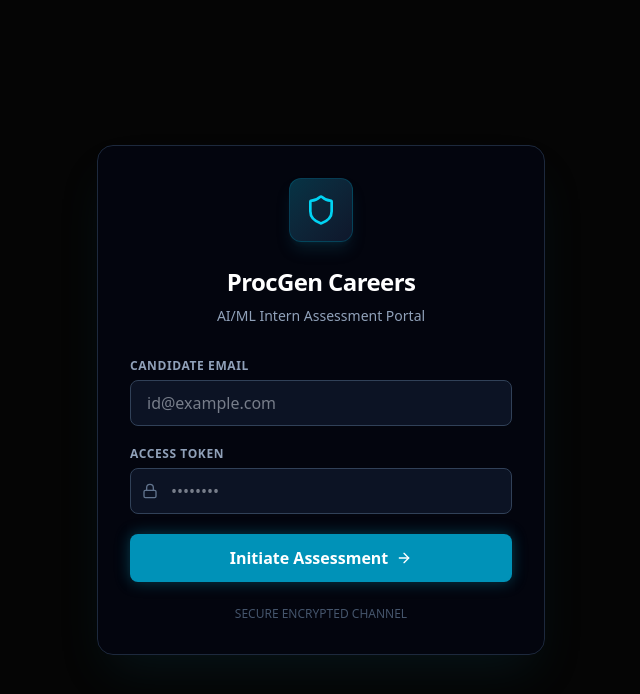
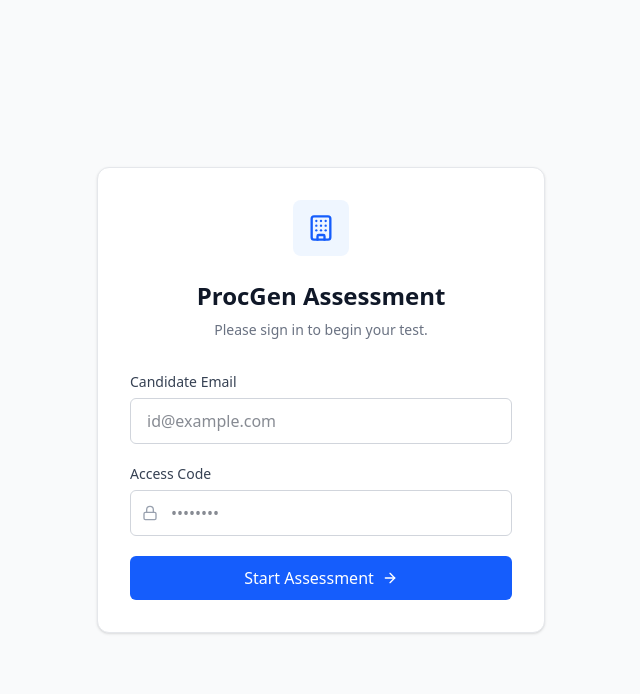
Before and after one commit to Aryan2627/hire, a Next.js app: page / in a window 1280 px wide. Shown: the top 694 px of the page, without its empty margins (319-959 px from the left). Built offline with nearby package versions, Linux system fonts and the light colour scheme.

Commit message:
ui: refactor theme to professional clean SaaS style

```diff
--- a/src/app/exam/page.tsx
+++ b/src/app/exam/page.tsx
@@ -1,7 +1,7 @@
 'use client';
 import { useState, useEffect, useCallback, useRef } from 'react';
 import { useRouter } from 'next/navigation';
-import { Clock, Shield, CheckCircle2, ChevronRight, Send, AlertTriangle, AlertOctagon, Code2 } from 'lucide-react';
+import { Clock, Building, CheckCircle2, ChevronRight, Send, AlertTriangle, AlertOctagon, Code2 } from 'lucide-react';
 import questionsDb from '@/questions.json';
 
 export default function ExamPage() {
@@ -129,16 +129,16 @@ export default function ExamPage() {
   };
 
   if (loading) {
-    return <div className="flex-1 flex items-center justify-center"><div className="animate-pulse text-cyan-500 font-bold">ESTABLISHING SECURE CONNECTION...</div></div>;
+    return <div className="flex-1 flex items-center justify-center"><div className="text-gray-500 font-medium">Loading Assessment...</div></div>;
   }
 
   if (errorMsg) {
     return (
-      <div className="flex-1 flex items-center justify-center p-6">
-        <div className="max-w-md w-full border border-red-900/50 bg-red-950/20 backdrop-blur-md p-8 rounded-2xl text-center shadow-[0_0_30px_rgba(239,68,68,0.1)]">
-          <AlertTriangle className="w-16 h-16 text-red-500 mx-auto mb-4" />
-          <h2 className="text-xl font-bold text-white mb-2">System Error</h2>
-          <p className="text-red-400 mb-6 font-sans text-sm">{errorMsg}</p>
+      <div className="flex-1 flex items-center justify-center p-6 bg-gray-50">
+        <div className="max-w-md w-full border border-red-200 bg-white p-8 rounded-xl text-center shadow-sm">
+          <AlertTriangle className="w-12 h-12 text-red-500 mx-auto mb-4" />
+          <h2 className="text-xl font-bold text-gray-900 mb-2">System Error</h2>
+          <p className="text-gray-600 mb-6 text-sm">{errorMsg}</p>
         </div>
       </div>
     );
@@ -146,12 +146,11 @@ export default function ExamPage() {
 
   if (statusData?.status === 'SUSPENDED') {
     return (
-      <div className="flex-1 flex items-center justify-center p-6">
-        <div className="max-w-md w-full border border-red-900/50 bg-red-950/20 backdrop-blur-md p-8 rounded-2xl text-center shadow-[0_0_30px_rgba(239,68,68,0.1)]">
-          <AlertOctagon className="w-16 h-16 text-red-500 mx-auto mb-4" />
-          <h2 className="text-2xl font-bold text-white mb-2">Test Suspended</h2>
-          <p className="text-red-400 mb-6 font-sans">Your session has been securely terminated due to multiple window switching violations. This incident has been logged.</p>
-          <div className="text-xs text-red-500 font-mono">STATUS: 403 FORBIDDEN | SESSION TERMINATED</div>
+      <div className="flex-1 flex items-center justify-center p-6 bg-gray-50">
+        <div className="max-w-md w-full border border-red-200 bg-white p-8 rounded-xl text-center shadow-sm">
+          <AlertOctagon className="w-12 h-12 text-red-500 mx-auto mb-4" />
+          <h2 className="text-2xl font-bold text-gray-900 mb-2">Test Suspended</h2>
+          <p className="text-gray-600 mb-6">Your session has been terminated due to multiple window switching violations. This incident has been logged.</p>
         </div>
       </div>
     );
@@ -159,12 +158,11 @@ export default function ExamPage() {
 
   if (statusData?.status === 'COMPLETED') {
     return (
-      <div className="flex-1 flex items-center justify-center p-6">
-        <div className="max-w-md w-full border border-green-900/50 bg-green-950/20 backdrop-blur-md p-8 rounded-2xl text-center shadow-[0_0_30px_rgba(22,163,74,0.1)]">
-          <CheckCircle2 className="w-16 h-16 text-green-500 mx-auto mb-4" />
-          <h2 className="text-2xl font-bold text-white mb-2">Evaluation Complete</h2>
-          <p className="text-slate-400 mb-6 font-sans">Your responses have been securely encrypted and submitted for automated evaluation. You may now close this window.</p>
-          <div className="text-xs text-slate-500 font-mono">STATUS: 200 OK | SESSION TERMINATED</div>
+      <div className="flex-1 flex items-center justify-center p-6 bg-gray-50">
+        <div className="max-w-md w-full border border-gray-200 bg-white p-8 rounded-xl text-center shadow-sm">
+          <CheckCircle2 className="w-12 h-12 text-green-500 mx-auto mb-4" />
+          <h2 className="text-2xl font-bold text-gray-900 mb-2">Evaluation Complete</h2>
+          <p className="text-gray-600 mb-6">Your responses have been successfully submitted for evaluation. You may now close this window.</p>
         </div>
       </div>
     );
@@ -180,21 +178,21 @@ export default function ExamPage() {
   };
 
   return (
-    <div className="flex-1 flex flex-col bg-[#050505]">
-      <header className="sticky top-0 z-50 bg-slate-950/80 backdrop-blur-lg border-b border-slate-800 px-6 py-4 flex justify-between items-center">
+    <div className="flex-1 flex flex-col bg-gray-50">
+      <header className="sticky top-0 z-50 bg-white border-b border-gray-200 px-6 py-4 flex justify-between items-center shadow-sm">
         <div className="flex items-center gap-3">
-          <Shield className="text-cyan-500 w-6 h-6" />
+          <Building className="text-blue-600 w-6 h-6" />
           <div>
-            <div className="text-sm font-bold text-white tracking-widest uppercase">ProcGen Assessment</div>
-            <div className="text-xs text-slate-400">Candidate: {statusData?.email}</div>
+            <div className="text-sm font-semibold text-gray-900">ProcGen Assessment</div>
+            <div className="text-xs text-gray-500">{statusData?.email}</div>
           </div>
         </div>
 
         <div className="flex items-center gap-6">
-          <div className="text-xs font-bold text-slate-400 uppercase tracking-widest hidden sm:block">
+          <div className="text-sm font-medium text-gray-500 hidden sm:block">
             Section {currentSectionIdx + 1} of {questionsDb.sections.length}
           </div>
-          <div className={`flex items-center gap-2 font-bold text-lg px-4 py-1.5 rounded-lg border ${timeLeft < 300 ? 'bg-red-950/50 border-red-900 text-red-500' : 'bg-slate-900 border-slate-700 text-cyan-400'}`}>
+          <div className={`flex items-center gap-2 font-semibold text-lg px-4 py-1.5 rounded-md border ${timeLeft < 300 ? 'bg-red-50 border-red-200 text-red-600' : 'bg-white border-gray-200 text-gray-700'}`}>
             <Clock className="w-4 h-4" />
             {formatTime(timeLeft)}
           </div>
@@ -204,37 +202,37 @@ export default function ExamPage() {
       <main className="flex-1 overflow-y-auto p-4 sm:p-8">
         <div className="max-w-4xl mx-auto">
           {warnings > 0 && (
-             <div className="bg-red-950/50 border border-red-900/50 text-red-400 p-3 rounded-lg text-sm mb-6 flex items-center gap-3 font-sans">
+             <div className="bg-red-50 border border-red-200 text-red-700 p-3 rounded-md text-sm mb-6 flex items-center gap-3">
                <AlertTriangle className="w-5 h-5 flex-shrink-0" />
                <div><strong>Warning:</strong> You have switched windows {warnings}/3 times. Your test will be suspended upon reaching 3 violations.</div>
              </div>
           )}
 
-          <div className="mb-8 border-b border-slate-800 pb-4">
-            <h1 className="text-3xl font-bold text-white mb-2">{currentSection.title}</h1>
-            <p className="text-slate-400 font-sans text-sm">Attempt all questions. You can skip this section or submit early to proceed.</p>
+          <div className="mb-8 border-b border-gray-200 pb-4">
+            <h1 className="text-2xl font-bold text-gray-900 mb-2">{currentSection.title}</h1>
+            <p className="text-gray-500 text-sm">Attempt all questions. You can skip this section or submit early to proceed.</p>
           </div>
 
-          <div className="space-y-8 mb-12">
+          <div className="space-y-6 mb-24">
             {currentSection.questions.map((q: any, idx: number) => (
-              <div key={q.id} className="bg-slate-900/40 border border-slate-800/50 rounded-xl p-6 hover:border-slate-700 transition-colors">
+              <div key={q.id} className="bg-white border border-gray-200 rounded-lg p-6 shadow-sm">
                 <div className="flex gap-4">
-                  <div className="flex-shrink-0 w-8 h-8 rounded-full bg-slate-800 text-slate-300 flex items-center justify-center font-bold text-sm">
+                  <div className="flex-shrink-0 w-8 h-8 rounded-full bg-blue-50 text-blue-600 flex items-center justify-center font-bold text-sm">
                     {idx + 1}
                   </div>
                   <div className="flex-1">
-                    <p className="text-slate-200 font-sans text-base leading-relaxed mb-5 font-medium">{q.text}</p>
+                    <p className="text-gray-900 text-base leading-relaxed mb-5 font-medium">{q.text}</p>
 
                     {q.type === 'code_editor' ? (
-                      <div className="rounded-xl overflow-hidden border border-slate-700 shadow-inner">
-                        <div className="bg-slate-800/80 text-slate-300 text-xs px-4 py-2 font-mono flex items-center gap-2 border-b border-slate-700">
-                          <Code2 className="w-4 h-4 text-cyan-500" />
+                      <div className="rounded-md overflow-hidden border border-gray-300">
+                        <div className="bg-gray-100 text-gray-600 text-xs px-4 py-2 font-mono flex items-center gap-2 border-b border-gray-300">
+                          <Code2 className="w-4 h-4 text-gray-500" />
                           {q.language?.toUpperCase() || 'CODE'}
                         </div>
                         <textarea
                           value={answers[q.id] || ''}
                           onChange={(e) => handleOptionSelect(q.id, e.target.value)}
-                          className="w-full h-64 bg-[#0d1117] text-green-400 p-4 focus:outline-none focus:bg-[#0a0d12] transition-colors font-mono text-sm resize-y"
+                          className="w-full h-64 bg-[#1e1e1e] text-[#d4d4d4] p-4 focus:outline-none transition-colors font-mono text-sm resize-y"
                           placeholder={`// Write your ${q.language} code here...`}
                           spellCheck="false"
                         ></textarea>
@@ -243,8 +241,8 @@ export default function ExamPage() {
                       <textarea
                         value={answers[q.id] || ''}
                         onChange={(e) => handleOptionSelect(q.id, e.target.value)}
-                        className="w-full h-48 bg-slate-950 border border-slate-700 text-slate-300 p-4 rounded-lg focus:outline-none focus:border-cyan-500 focus:ring-1 focus:ring-cyan-500 font-sans text-sm"
-                        placeholder="Enter your detailed deployment strategy..."
+                        className="w-full h-48 bg-white border border-gray-300 text-gray-900 p-4 rounded-md focus:outline-none focus:ring-2 focus:ring-blue-500 focus:border-transparent text-sm resize-y"
+                        placeholder="Type your answer here..."
                       ></textarea>
                     ) : (
                       <div className="grid grid-cols-1 sm:grid-cols-2 gap-3">
@@ -254,12 +252,12 @@ export default function ExamPage() {
                             <div
                               key={opt}
                               onClick={() => handleOptionSelect(q.id, opt)}
-                              className={`flex items-center gap-3 p-4 rounded-lg cursor-pointer border transition-all ${isSelected ? 'bg-cyan-950/30 border-cyan-500/50 text-cyan-300' : 'bg-slate-950 border-slate-800 text-slate-400 hover:border-slate-600 hover:bg-slate-900'}`}
+                              className={`flex items-center gap-3 p-4 rounded-md cursor-pointer border transition-colors ${isSelected ? 'bg-blue-50 border-blue-500 text-blue-800' : 'bg-white border-gray-200 text-gray-700 hover:bg-gray-50'}`}
                             >
-                              <div className={`w-4 h-4 rounded-full border flex items-center justify-center flex-shrink-0 ${isSelected ? 'border-cyan-500' : 'border-slate-600'}`}>
-                                {isSelected && <div className="w-2 h-2 bg-cyan-500 rounded-full"></div>}
+                              <div className={`w-4 h-4 rounded-full border flex items-center justify-center flex-shrink-0 ${isSelected ? 'border-blue-600' : 'border-gray-300'}`}>
+                                {isSelected && <div className="w-2 h-2 bg-blue-600 rounded-full"></div>}
                               </div>
-                              <span className="font-sans text-sm">{opt}</span>
+                              <span className="text-sm">{opt}</span>
                             </div>
                           );
                         })}
@@ -270,26 +268,28 @@ export default function ExamPage() {
               </div>
             ))}
           </div>
+        </div>
+      </main>
 
-          <div className="flex justify-between items-center bg-slate-900/80 p-6 rounded-xl border border-slate-800 sticky bottom-6 shadow-2xl backdrop-blur-md">
+      <div className="fixed bottom-0 left-0 right-0 bg-white p-4 border-t border-gray-200 shadow-[0_-4px_6px_-1px_rgba(0,0,0,0.05)]">
+        <div className="max-w-4xl mx-auto flex justify-between items-center">
           <button
             onClick={handleNextSection}
             disabled={submitting}
-              className="text-slate-400 hover:text-slate-200 font-bold text-sm tracking-wider uppercase transition-colors"
+            className="text-gray-500 hover:text-gray-700 font-medium text-sm transition-colors"
           >
             Skip Section
           </button>
           <button
             onClick={handleNextSection}
             disabled={submitting}
-              className="bg-cyan-600 hover:bg-cyan-500 text-white font-bold py-3 px-8 rounded-lg transition-all flex items-center gap-2 shadow-[0_0_15px_rgba(8,145,178,0.4)] disabled:opacity-50"
+            className="bg-blue-600 hover:bg-blue-700 text-white font-medium py-2.5 px-6 rounded-md transition-colors flex items-center gap-2 disabled:opacity-50"
           >
-              {submitting ? 'PROCESSING...' : (isLastSection ? 'SUBMIT EXAM' : 'NEXT SECTION')}
+            {submitting ? 'Processing...' : (isLastSection ? 'Submit Assessment' : 'Next Section')}
             {isLastSection ? <Send className="w-4 h-4" /> : <ChevronRight className="w-4 h-4" />}
           </button>
         </div>
       </div>
-      </main>
     </div>
   );
 }
--- a/src/app/globals.css
+++ b/src/app/globals.css
@@ -12,6 +12,6 @@
 }
 
 body {
-  background-color: #050505;
-  color: #e2e8f0;
+  background-color: #f9fafb;
+  color: #111827;
 }
--- a/src/app/layout.tsx
+++ b/src/app/layout.tsx
@@ -2,8 +2,8 @@ import type { Metadata } from 'next';
 import './globals.css';
 
 export const metadata: Metadata = {
-  title: 'ProcGen | Hiring Portal',
-  description: 'AI/ML Intern Assessment Portal',
+  title: 'ProcGen | Assessment Portal',
+  description: 'ProcGen Candidate Assessment Portal',
 };
 
 export default function RootLayout({
@@ -13,7 +13,7 @@ export default function RootLayout({
 }) {
   return (
     <html lang="en">
-      <body className="bg-[#050505] text-slate-200 antialiased min-h-screen flex flex-col font-mono selection:bg-cyan-900 selection:text-cyan-50">
+      <body className="bg-gray-50 text-gray-900 antialiased min-h-screen flex flex-col font-sans selection:bg-blue-100 selection:text-blue-900">
         <main className="flex-1 flex flex-col">{children}</main>
       </body>
     </html>
--- a/src/app/page.tsx
+++ b/src/app/page.tsx
@@ -1,7 +1,7 @@
 'use client';
 import { useState } from 'react';
 import { useRouter } from 'next/navigation';
-import { Lock, Shield, ArrowRight } from 'lucide-react';
+import { Lock, ArrowRight, Building } from 'lucide-react';
 
 export default function LoginPage() {
   const router = useRouter();
@@ -36,47 +36,45 @@ export default function LoginPage() {
   };
 
   return (
-    <div className="flex-1 flex items-center justify-center p-6 relative overflow-hidden">
-      <div className="absolute top-0 left-0 w-full h-full bg-[radial-gradient(ellipse_at_top,_var(--tw-gradient-stops))] from-slate-900 via-[#050505] to-[#050505] z-0"></div>
-
-      <div className="relative z-10 w-full max-w-md border border-slate-800 bg-slate-950/50 backdrop-blur-xl p-8 rounded-2xl shadow-2xl shadow-cyan-900/20">
+    <div className="flex-1 flex items-center justify-center p-6 bg-gray-50">
+      <div className="w-full max-w-md bg-white p-8 rounded-xl shadow-sm border border-gray-200">
         <div className="flex justify-center mb-6">
-          <div className="w-16 h-16 bg-gradient-to-br from-cyan-950 to-slate-900 border border-cyan-800/50 rounded-xl flex items-center justify-center shadow-lg shadow-cyan-900/30">
-            <Shield className="text-cyan-400 w-8 h-8" />
+          <div className="w-14 h-14 bg-blue-50 text-blue-600 rounded-lg flex items-center justify-center">
+            <Building className="w-7 h-7" />
           </div>
         </div>
 
-        <h1 className="text-2xl font-bold text-center text-white mb-2 tracking-tight">ProcGen Careers</h1>
-        <p className="text-center text-slate-400 text-sm mb-8 font-sans">AI/ML Intern Assessment Portal</p>
+        <h1 className="text-2xl font-bold text-center text-gray-900 mb-2">ProcGen Assessment</h1>
+        <p className="text-center text-gray-500 text-sm mb-8">Please sign in to begin your test.</p>
 
         {error && (
-          <div className="bg-red-950/50 border border-red-900/50 text-red-400 p-3 rounded-lg text-sm mb-6 flex items-center gap-2">
-            <Shield className="w-4 h-4" /> {error}
+          <div className="bg-red-50 border border-red-200 text-red-600 p-3 rounded-md text-sm mb-6 flex items-center gap-2">
+            {error}
           </div>
         )}
 
         <form onSubmit={handleLogin} className="space-y-5">
           <div>
-            <label className="block text-xs font-semibold text-slate-400 mb-1.5 uppercase tracking-wider">Candidate Email</label>
+            <label className="block text-sm font-medium text-gray-700 mb-1.5">Candidate Email</label>
             <input
               type="email"
               required
               value={email}
               onChange={(e) => setEmail(e.target.value)}
-              className="w-full bg-slate-900/80 border border-slate-700 text-slate-200 px-4 py-2.5 rounded-lg focus:outline-none focus:border-cyan-500 focus:ring-1 focus:ring-cyan-500 transition-colors font-sans"
+              className="w-full bg-white border border-gray-300 text-gray-900 px-4 py-2.5 rounded-md focus:outline-none focus:ring-2 focus:ring-blue-500 focus:border-transparent transition-shadow"
               placeholder="id@example.com"
             />
           </div>
           <div>
-            <label className="block text-xs font-semibold text-slate-400 mb-1.5 uppercase tracking-wider">Access Token</label>
+            <label className="block text-sm font-medium text-gray-700 mb-1.5">Access Code</label>
             <div className="relative">
-              <Lock className="absolute left-3 top-1/2 -translate-y-1/2 w-4 h-4 text-slate-500" />
+              <Lock className="absolute left-3 top-1/2 -translate-y-1/2 w-4 h-4 text-gray-400" />
               <input
                 type="password"
                 required
                 value={password}
                 onChange={(e) => setPassword(e.target.value)}
-                className="w-full bg-slate-900/80 border border-slate-700 text-slate-200 pl-10 pr-4 py-2.5 rounded-lg focus:outline-none focus:border-cyan-500 focus:ring-1 focus:ring-cyan-500 transition-colors font-sans"
+                className="w-full bg-white border border-gray-300 text-gray-900 pl-10 pr-4 py-2.5 rounded-md focus:outline-none focus:ring-2 focus:ring-blue-500 focus:border-transparent transition-shadow"
                 placeholder="••••••••"
               />
             </div>
@@ -85,17 +83,13 @@ export default function LoginPage() {
           <button
             type="submit"
             disabled={loading}
-            className="w-full bg-cyan-600 hover:bg-cyan-500 text-white font-bold py-3 px-4 rounded-lg transition-all flex justify-center items-center gap-2 shadow-[0_0_15px_rgba(8,145,178,0.4)] disabled:opacity-50 disabled:cursor-not-allowed mt-4"
+            className="w-full bg-blue-600 hover:bg-blue-700 text-white font-medium py-2.5 px-4 rounded-md transition-colors flex justify-center items-center gap-2 disabled:opacity-50 disabled:cursor-not-allowed mt-2"
           >
             {loading ? 'Authenticating...' : (
-              <>Initiate Assessment <ArrowRight className="w-4 h-4" /></>
+              <>Start Assessment <ArrowRight className="w-4 h-4" /></>
             )}
           </button>
         </form>
-
-        <div className="mt-6 text-center text-xs text-slate-600">
-          SECURE ENCRYPTED CHANNEL
-        </div>
       </div>
     </div>
   );
```
Lines whose indentation alone changed are shown as unchanged.
